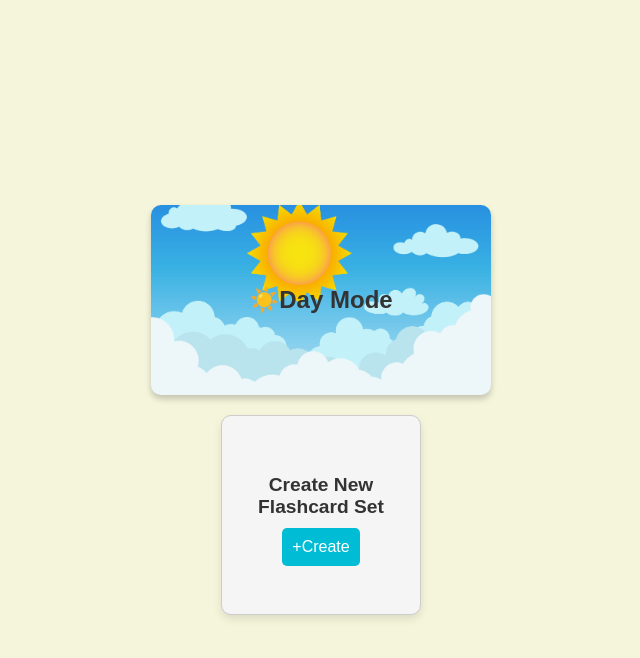
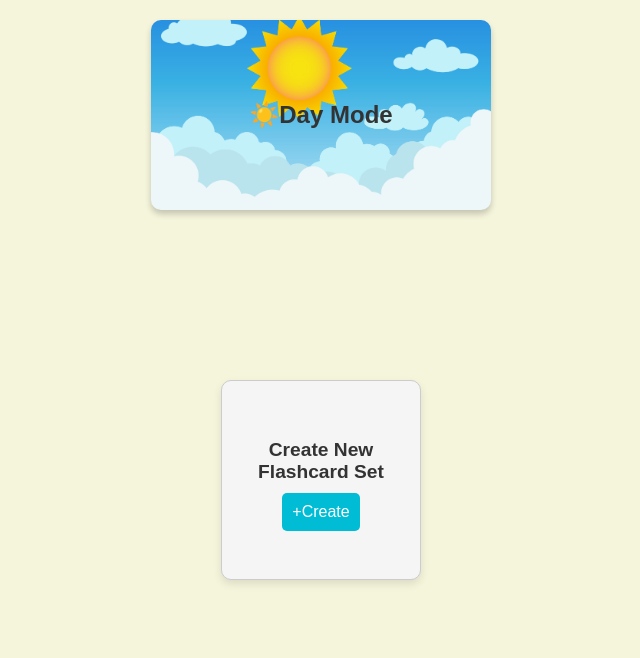
Before and after one commit to felixhofmeister1/flashcard-app, a React (Create React App) app: page / in a window 1280 px wide. Shown: the top 658 px of the page, without its empty margins (319-959 px from the left). Built offline with nearby package versions, Linux system fonts and the light colour scheme.

Commit message:
first commit

```diff
--- a/src/App.css
+++ b/src/App.css
@@ -2,11 +2,12 @@
   font-family: Arial, sans-serif;
   display: flex;
   flex-direction: column;
-  justify-content: center;
   align-items: center;
   height: 100vh;
   transition: background-color 0.5s ease, color 0.5s ease;
   text-align: center;
+  overflow-y: auto;
+  overflow-x: hidden;
 }
 
 .App.day {
@@ -19,12 +20,47 @@
   color: #f8f9fa;
 }
 
+.theme-toggle {
+  display: flex;
+  align-items: center;
+  justify-content: center;
+  padding: 20px;
+  border-radius: 10px;
+  cursor: pointer;
+  box-shadow: 0 4px 6px rgba(0, 0, 0, 0.2);
+  transition: background-color 0.5s ease, background-image 0.5s ease;
+  width: 300px;
+  height: 150px;
+  font-size: 1.5em;
+  font-weight: bold;
+  background-size: cover;
+  background-position: center;
+  position: fixed;
+  top: 20px;
+  left: 50%;
+  transform: translateX(-50%);
+  z-index: 1000;
+}
+
+.App.day .theme-toggle {
+  background-color: #e0f7fa;
+  background-image: url('day.jpg');
+  color: #333;
+}
+
+.App.night .theme-toggle {
+  background-color: #003d79;
+  background-image: url('night.jfif');
+  color: #ffffff;
+}
+
 .home {
   display: flex;
   flex-direction: column;
   align-items: center;
   gap: 20px;
-  margin-top: 20px;
+  padding-top: 200px;
+  margin-top: 180px;
   width: 100%;
 }
 
@@ -69,86 +105,9 @@
   }
 }
 
-.theme-toggle {
-  display: flex;
-  align-items: center;
-  justify-content: center;
-  padding: 20px;
-  border-radius: 10px;
-  cursor: pointer;
-  box-shadow: 0 4px 6px rgba(0, 0, 0, 0.2);
-  transition: background-color 0.5s ease, background-image 0.5s ease;
-  width: 300px;
-  height: 150px;
-  margin-top: 20px;
-  font-size: 1.5em;
-  font-weight: bold;
-  background-size: cover;
-  background-position: center;
-}
-
-.App.day .theme-toggle {
-  background-color: #e0f7fa;
-  background-image: url('day.jpg');
-  color: #333;
-}
-
-.App.day .create-set,
-.App.day .edit-set,
-.App.day .flashcard-container,
-.App.day .modal {
-  background-color: #f5f5f5;
-  color: #333;
-  border: 1px solid #ccc;
-}
-
-.App.day .flashcard-container.known {
-  background-color: #c8e6c9;
-}
-
-.App.day .flashcard-container.unknown {
-  background-color: #ffccbc;
-}
-
-.App.day .button {
-  background-color: #00bcd4;
-  color: #fff;
-}
-
-.App.day .button:hover {
-  background-color: #00acc1;
-}
-
-.App.night .theme-toggle {
-  background-color: #003d79;
-  background-image: url('night.jfif');
-  color: #ffffff;
-}
-
-.App.night .create-set,
-.App.night .edit-set,
-.App.night .flashcard-container,
-.App.night .modal {
-  background-color: #003b4c;
-  color: #ffeb3b;
-  border: 1px solid #003d79;
-}
-
-.App.night .flashcard-container.known {
-  background-color: #002b36;
-}
-
-.App.night .flashcard-container.unknown {
-  background-color: #6a1b9a;
-}
-
-.App.night .button {
-  background-color: #003d79;
-  color: #fff;
-}
-
-.App.night .button:hover {
-  background-color: #002c54;
+.edit-page .theme-toggle,
+.revise-page .theme-toggle {
+  display: none;
 }
 
 .create-set,
@@ -156,6 +115,7 @@
   display: flex;
   flex-direction: column;
   gap: 10px;
+  margin-top: 200px;
 }
 
 input {
--- a/src/App.js
+++ b/src/App.js
@@ -38,6 +38,7 @@ function App() {
 
   return (
     <div className={`App ${theme}`}>
+      {currentPage === 'home' && (
         <div className="theme-toggle" onClick={toggleTheme}>
           <div className="theme-icon">
             {theme === 'day' ? (
@@ -53,6 +54,7 @@ function App() {
             )}
           </div>
         </div>
+      )}
 
       {currentPage === 'home' && (
         <div className="home">
--- a/src/components/EditSet.css
+++ b/src/components/EditSet.css
@@ -23,7 +23,6 @@ input {
   border-color: #333;
 }
 
-/* Button Styles */
 button {
   padding: 10px;
   background-color: #00bcd4;
--- a/src/components/EditSet.js
+++ b/src/components/EditSet.js
@@ -1,4 +1,3 @@
-// src/components/EditSet.js
 import React, { useState } from 'react';
 import './EditSet.css';
 
--- a/src/components/ReviseSet.css
+++ b/src/components/ReviseSet.css
@@ -27,13 +27,20 @@
   color: #333;
 }
 
-.App.day .dont-know-button,
-.App.day .know-button {
-  background-color: #4caf50;
+.App.day .dont-know-button{
+  background-color: #df6641;
   color: #fff;
 }
 
-.App.day .dont-know-button:hover,
+
+.App.day .know-button {
+  background-color: #39ba34;
+  color: #fff;
+}
+
+.App.day .dont-know-button:hover{
+background-color: #8f3e26
+}
 .App.day .know-button:hover {
   background-color: #388e3c;
 }
@@ -73,6 +80,7 @@
   box-shadow: 0 2px 10px rgba(0, 0, 0, 0.1);
   text-align: center;
   transition: background-color 0.5s ease, color 0.5s ease;
+  margin-top: 300px;
 }
 
 .App.day .results-screen {
--- a/src/components/ReviseSet.js
+++ b/src/components/ReviseSet.js
@@ -38,7 +38,7 @@ const ReviseSet = ({ set, onBack }) => {
       setIncorrectCards([]);
       setShowResults(false);
     } else {
-      onBack(); // Go back to the main screen if no more cards
+      onBack();
     }
   };
 
```
Also changed, not shown: src/components/CreateSet.css (indentation only), src/components/CreateSet.js (line endings or trailing spaces). Lines whose indentation alone changed are shown as unchanged.
